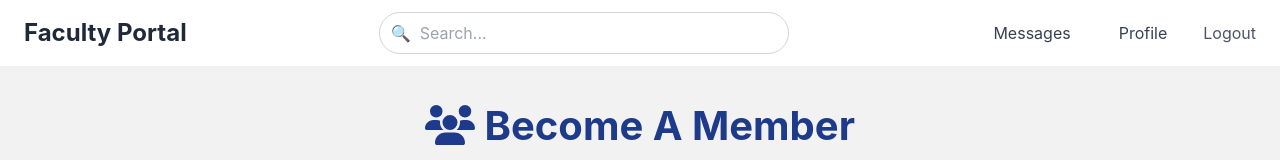
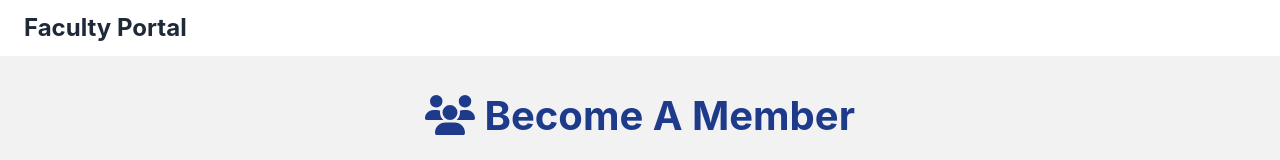
Before and after one commit to dhruv-garg07/Alumni-Portal-main, a React (Create React App) app in the folder my-react-app/: page /becomeamember in a window 1280 px wide. Shown: the top 160 px of the page. Built offline with nearby package versions, Linux system fonts and the light colour scheme; no server answers; the database is empty.

Commit message:
Fixed Navbar

```diff
--- a/my-react-app/src/components/Navbar.jsx
+++ b/my-react-app/src/components/Navbar.jsx
@@ -1,24 +1,33 @@
 import React, { useEffect, useState } from "react";
 import { useNavigate, useLocation } from "react-router-dom";
 import { Link } from "react-router-dom";
-import { signOut } from "firebase/auth";
+import { signOut, onAuthStateChanged } from "firebase/auth";
 import { auth } from "../firebase";
 
 const Navbar = () => {
   const navigate = useNavigate();
-  const location = useLocation(); // Get current path
-  const [activeTab, setActiveTab] = useState(location.pathname); // Track active tab
-  const [searchQuery, setSearchQuery] = useState(""); // Search query state
+  const location = useLocation();
+  const [activeTab, setActiveTab] = useState(location.pathname);
+  const [searchQuery, setSearchQuery] = useState("");
+  const [user, setUser] = useState(null); // Track authentication state
 
-  // Update active tab whenever the route changes
+  // Update active tab when the route changes
   useEffect(() => {
     setActiveTab(location.pathname);
   }, [location.pathname]);
 
+  // Listen for authentication state changes
+  useEffect(() => {
+    const unsubscribe = onAuthStateChanged(auth, (currentUser) => {
+      setUser(currentUser);
+    });
+    return () => unsubscribe(); // Cleanup listener on unmount
+  }, []);
+
   const handleLogout = async () => {
     try {
-      await signOut(auth); // Sign out user
-      navigate("/login"); // Redirect to login page
+      await signOut(auth);
+      navigate("/login");
     } catch (error) {
       console.error("Logout failed", error);
     }
@@ -31,6 +40,9 @@ const Navbar = () => {
         <Link to="/" className="hover:underline">Faculty Portal</Link>
       </h1>
 
+      {/* Show full navbar only if user is logged in */}
+      {user && (
+        <>
           {/* Center - Search Bar */}
           <div className="relative flex items-center w-1/3">
             <span className="absolute left-3 text-gray-500">🔍</span>
@@ -66,6 +78,8 @@ const Navbar = () => {
               Logout
             </button>
           </div>
+        </>
+      )}
     </div>
   );
 };
--- a/my-react-app/src/pages/BecomeAMember.jsx
+++ b/my-react-app/src/pages/BecomeAMember.jsx
@@ -417,10 +417,10 @@ const BecomeAMember = () => {
   };
 
   const handleSignUpClick = async () => {
-    const docRef = await addDoc(collection(db, "Users"), {
-      uid: userId,
-      email: email,
-    });
+    // const docRef = await addDoc(collection(db, "Users"), {
+    //   uid: userId,
+    //   email: email,
+    // });
     const userDocRef = doc(db, "users", userId);
     const colRef = collection(db, "Users");
     const q = query(colRef, where("email", "==", email));
--- a/my-react-app/src/pages/BecomeAProfessor.jsx
+++ b/my-react-app/src/pages/BecomeAProfessor.jsx
@@ -391,10 +391,10 @@ const BecomeAMember = () => {
   };
 
   const handleSignUpClick = async () => {
-    const docRef = await addDoc(collection(db, "Professors"), {
-      uid: userId,
-      email: email,
-    });
+    // const docRef = await addDoc(collection(db, "Professors"), {
+    //   uid: userId,
+    //   email: email,
+    // });
     const userDocRef = doc(db, "Professors", userId);
     const colRef = collection(db, "Professors");
     const q = query(colRef, where("email", "==", email));
```
Lines whose indentation alone changed are shown as unchanged.
